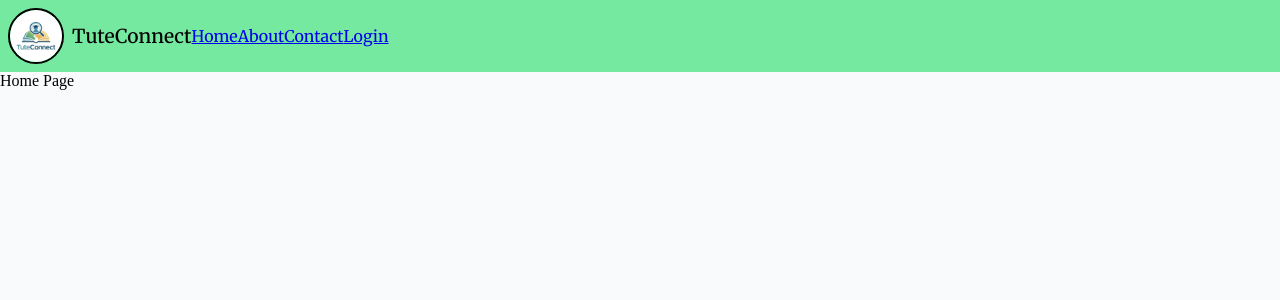
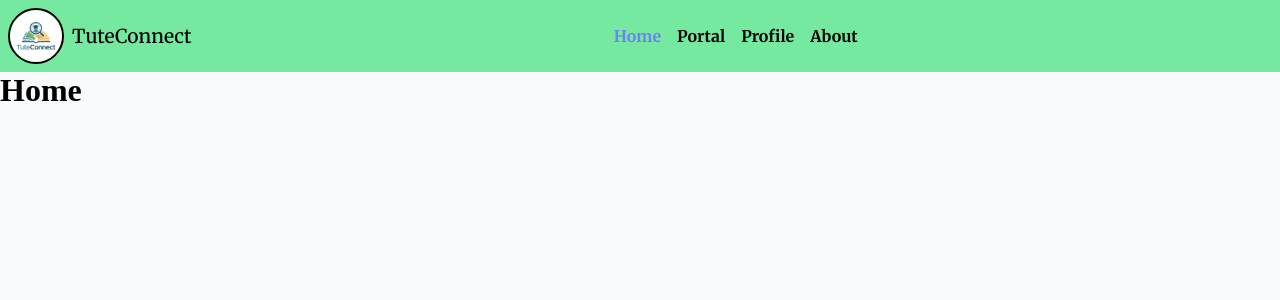
Before and after one commit to mdIbtisamAnsari/Front_TC, a React (Vite) app: page / in a window 1280 px wide. Shown: the top 300 px of the page. Built offline with nearby package versions, Linux system fonts and the light colour scheme; no server answers.

Commit message:
feat: implement Home page with user login functionality and update navbar links

```diff
--- a/index.html
+++ b/index.html
@@ -2,7 +2,7 @@
 <html lang="en">
   <head>
     <meta charset="UTF-8" />
-    <link rel="icon" type="image/svg+xml" href="/public/logo.png" />
+    <link rel="icon" type="image/svg+xml" href="/logo.png" />
     <meta name="viewport" content="width=device-width, initial-scale=1.0" />
     <title>Tute Connect</title>
   </head>
--- a/src/App.jsx
+++ b/src/App.jsx
@@ -1,6 +1,7 @@
-import { Routes, Route } from 'react-router-dom'
-import Navbar from './components/NavBar.jsx'
-import Login from './pages/Login.jsx'
+import { Routes, Route } from 'react-router-dom';
+import Navbar from './components/NavBar.jsx';
+import Login from './pages/Login.jsx';
+import Home from './pages/Home.jsx';
 import Register from './pages/Register.jsx'
 
 import './App.css'
@@ -11,7 +12,7 @@ function App() {
     <>
       <Navbar />
       <Routes>
-        <Route path="/" element={<div>Home Page</div>} />
+        <Route path="/" element={<Home/>} />
         <Route path="/login" element={<Login />} />
         <Route path="/register" element={<Register />} />
       </Routes>
--- /dev/null
+++ b/src/api/login.api.js
@@ -0,0 +1,13 @@
+export const loginUser = async (email, password) => {
+  const response = await fetch('http://localhost:3000/api/v1/users/login', {
+    method: 'POST',
+    headers: {
+      'Content-Type': 'application/json'
+    },
+    credentials: 'include',
+    body: JSON.stringify({ email, password })
+  })
+
+  const data = await response.json()
+  return data
+}
--- a/src/components/NavBar.jsx
+++ b/src/components/NavBar.jsx
@@ -4,6 +4,7 @@ import './navbar.css'
 import { Link, NavLink } from 'react-router-dom'
 
 const NavBar = () => {
+
   return (
     <>
      <nav className='navbar'>
@@ -21,23 +22,26 @@ const NavBar = () => {
           Home
         </NavLink>
         <NavLink
+          to='/portal'
+          className={({ isActive }) => isActive ? 'navbar-link-active' : 'navbar-link'}
+        >
+          Portal
+        </NavLink>
+        <NavLink
+          to='/profile'
+          className={({ isActive }) => isActive ? 'navbar-link-active' : 'navbar-link'}
+        >
+          Profile
+        </NavLink>
+        <NavLink
           to='/about'
           className={({ isActive }) => isActive ? 'navbar-link-active' : 'navbar-link'}
         >
           About
         </NavLink>
-        <NavLink
-          to='/contact'
-          className={({ isActive }) => isActive ? 'navbar-link-active' : 'navbar-link'}
-        >
-          Contact
-        </NavLink>
-        <NavLink
-          to='/login'
-          className={({ isActive }) => isActive ? 'navbar-link-active' : 'navbar-link'}
-        >
-          Login
-        </NavLink>
+      </span>
+      <span className='navbar_profile'>
+
       </span>
      </nav>
     </>
--- a/src/components/navbar.css
+++ b/src/components/navbar.css
@@ -1,38 +1,55 @@
 @import url('https://fonts.googleapis.com/css2?family=Merriweather:ital,opsz,wght@0,18..144,300..900;1,18..144,300..900&display=swap');
 
-.navbar-logo-link{
+.navbar-logo-link {
   display: flex;
   flex-direction: row;
   align-items: center;
   text-decoration: none;
 }
+
 .navbar {
   background: #74e99f;
-  display:flex;
+  display: flex;
   flex-direction: row;
   align-items: center;
   font-family: "Merriweather", serif;
   min-height: 56px;
+  justify-content: space-between;
 }
-.logo{
+
+.logo {
   border: 2px solid black;
   border-radius: 50%;
   width: clamp(2.5rem, 5vw, 3.5rem);
   height: clamp(2.5rem, 5vw, 3.5rem);
-    margin : 0.5rem;
+  margin: 0.5rem;
 }
-.title{
+
+.title {
   font-size: clamp(1.0rem, 3vw, 1.2rem);
   color: black;
   font-weight: 500;
 
 }
 
+.navbar-links-container  *{
+  align-items: center;
+  margin: 0 0.5rem;
+  text-decoration: none;
+  color: black;
+  font-weight: 700
+}
+
+.navbar-link-active{
+  color: #6b83f7;
+}
+
 @media (max-width: 768px) {
   .logo {
     display: none;
   }
-  .title{
+
+  .title {
     margin-left: 0.5rem;
   }
 }
--- /dev/null
+++ b/src/pages/Home.jsx
@@ -0,0 +1,23 @@
+import React, { useState, useEffect } from 'react'
+import { loginUser } from '../api/login.api.js'
+
+const Home = () => {
+  const [data, setData] = useState()
+
+  useEffect(() => {
+    const fetchData = async () => {
+      const result = await loginUser("ibtisamansari5@gma.com", "123456789")
+      setData(result)
+    }
+    fetchData()
+  }, [])
+
+  return (
+    <div>
+      <h1>Home</h1>
+      <pre>{JSON.stringify(data, null, 2)}</pre>
+      </div>
+  )
+}
+
+export default Home
```
Also changed, not shown: src/api/FindUser.api.js (added). Lines whose indentation alone changed are shown as unchanged.
